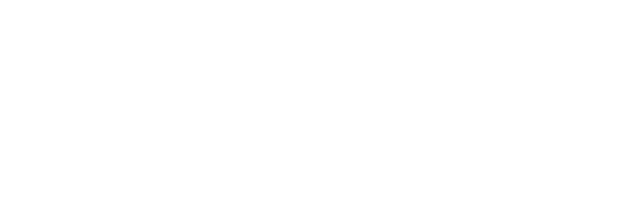
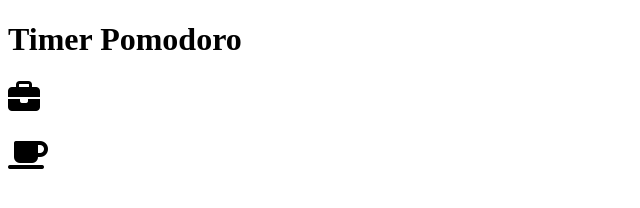
Before and after one commit to AlensoLopes/PomodoroTimer, a plain HTML site: page index.html in a window 1280 px wide. Shown: the whole page, without its empty margins (0-640 px from the left). Drawn offline with Linux system fonts and the light colour scheme.

Commit message:
ajout d'une ébauche pour le html

```diff
--- a/index.html
+++ b/index.html
@@ -7,7 +7,16 @@
     <link rel="stylesheet" href="style.css">
 </head>
 <body>
+    <header>
+        <h1 class="title">Timer Pomodoro</h1>
+
+    </header>
+    <div class="info">
+        <h1 class="work"><i class="fa-solid fa-briefcase"></i></h1>
+        <h1 class="break"><i class="fa-solid fa-mug-saucer"></i></h1>
+    </div>
 
     <script src="app.js"></script>
+    <script src="https://kit.fontawesome.com/880ee86f7a.js" crossorigin="anonymous"></script>
 </body>
 </html>
```
